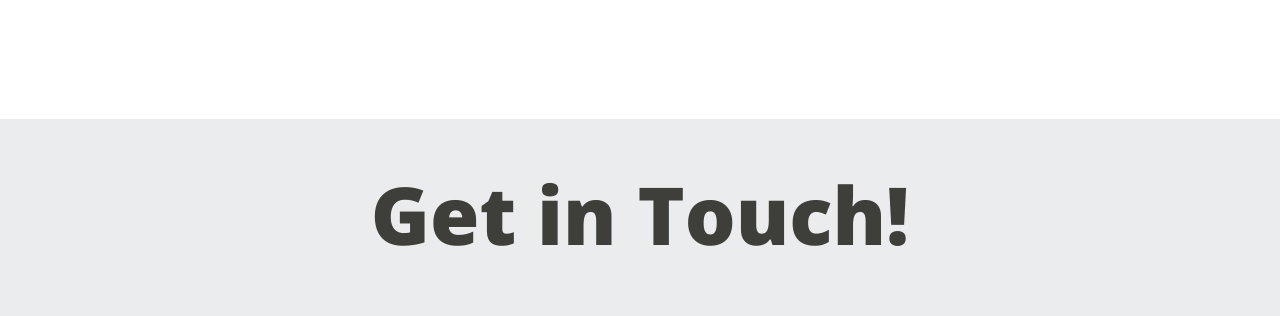
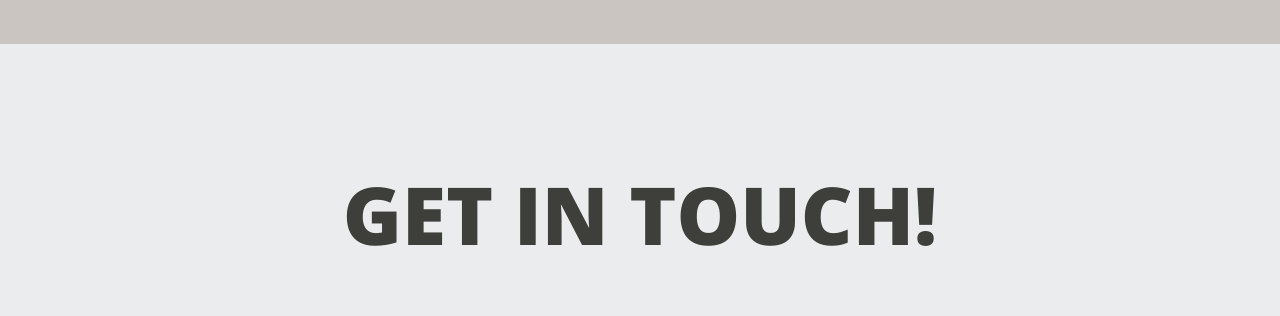
Before and after one commit to rhyswoodberry/rhyswoodberry.github.io, a plain HTML site: page index.html in a window 1280 px wide. Shown: the part 3692-4008 px from the top of the page. Drawn offline with nearby package versions, Linux system fonts and the light colour scheme.

Commit message:
capitalize

```diff
--- a/index.html
+++ b/index.html
@@ -158,7 +158,7 @@
 
 			<!-- Section 5: Get in Touch! -->
 			<div class="getintouch" id="getintouch">
-				<h1>Get in Touch!</h1>
+				<h1>GET IN TOUCH!</h1>
 					<div class="logos">
 							<a href="https://medium.com/the-code-odyssey" target="_blank">
 								<img src="icons/medium.png" alt="Medium Logo" class="medium-logo">
```
